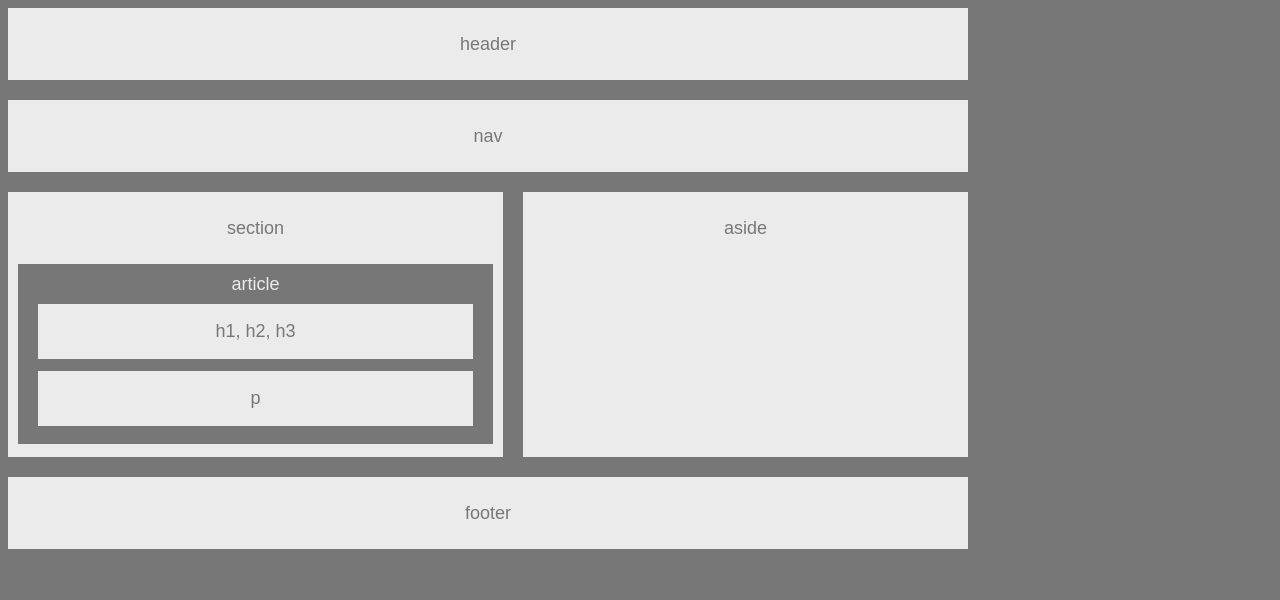
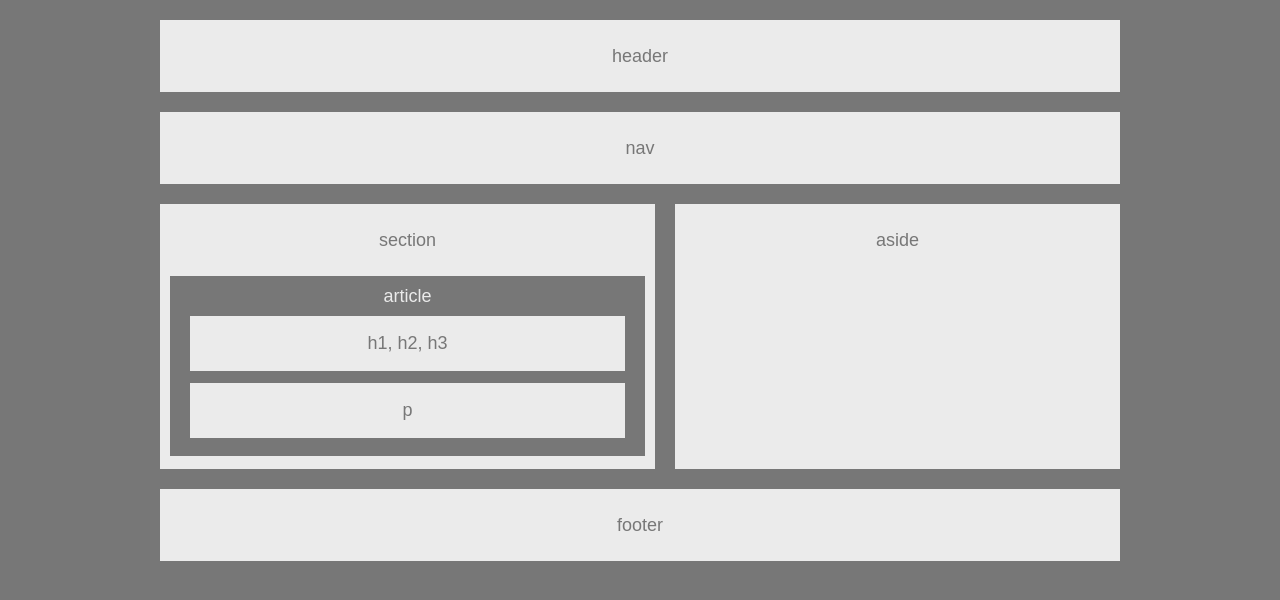
Before and after one commit to computeruser88/HW-Wireframe, a plain HTML site: page index.html in a window 1280 px wide. Drawn offline with Linux system fonts and the light colour scheme.

Commit message:
Modified index.html and style.css

```diff
--- a/index.html
+++ b/index.html
@@ -6,6 +6,7 @@
     <link rel="stylesheet" type="text/css" href="style.css">
 </head>
 <body>
+    <div class="container">
         <header class="clear">header</header>
         <nav class="clear">nav</nav>
         <section>section
@@ -16,5 +17,6 @@
         </section>
         <aside>aside</aside>
         <footer class="clear">footer</footer>
+    </div>
 </body>
 </html>
--- a/style.css
+++ b/style.css
@@ -5,8 +5,11 @@ body {
     width: 960px;
     line-height: 400%;
     text-align: center;
+    position: relative;
+    margin: 0 auto;
 }
 header, footer {
+    margin-top: 20px;
     background: #ebebeb;
     width: 960px;
     margin-bottom: 20px;
@@ -71,6 +74,9 @@ footer {
     position: relative;
     top: 20px;
 }
+.container {
+    margin: 0 auto;
+}
 .clear {
     clear: both;
 }
```
Lines whose indentation alone changed are shown as unchanged.
